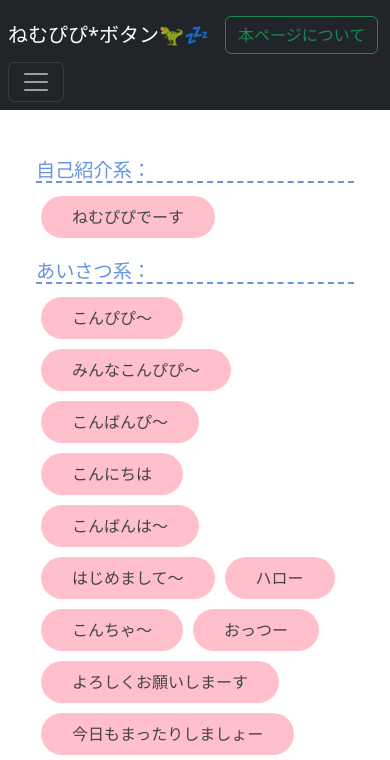
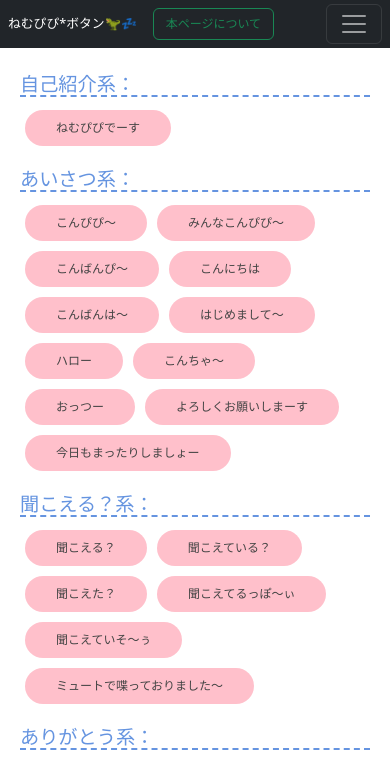
Before and after one commit to bonga-bon-bonga/nemupipi-button, a plain HTML site: page index.html in a window 390 px wide. Shown: the top 760 px of the page. Drawn offline with nearby package versions, Linux system fonts and the light colour scheme.

Commit message:
スマホ表示時のレイアウトを調整

```diff
--- a/css/nemupipi-button.css
+++ b/css/nemupipi-button.css
@@ -3,8 +3,27 @@
     padding-right: .5rem;
 }
 
+@media screen and (max-width: 768px) {
+    .navbar {
+        --bs-navbar-padding-y:0;
+    }
+    .navbar-button {
+        font-size: 0.8rem;
+    }
+    .navbar-brand {
+        font-size: 0.8rem;
+    }
+    .btn {
+        font-size: 0.75rem;
+    }
+}
+
+body {
+    padding-top: 3rem;
+}
+
 .main-contents {
-    padding: 3rem 1.5rem;
+    padding: 1.5rem 0.5rem;
 }
 
 .editmode-information {
--- a/index.html
+++ b/index.html
@@ -131,9 +131,9 @@
     <title>ねむぴぴ*ボタン🦖💤</title>
 </head>
 <body>
-    <nav class="navbar navbar-expand-md navbar-dark bg-dark">
+    <nav class="navbar navbar-expand-md navbar-dark bg-dark fixed-top">
         <a class="navbar-brand" href="#">ねむぴぴ*ボタン🦖💤</a>
-        <button type="button" class="btn btn-outline-success my-2 my-sm-0 me-auto" data-bs-toggle="modal" data-bs-target="#informationModal">本ページについて</button>
+        <button type="button" class="btn navbar-button btn-outline-success my-2 my-sm-0 me-auto" data-bs-toggle="modal" data-bs-target="#informationModal">本ページについて</button>
         <button class="navbar-toggler" type="button" data-bs-toggle="collapse" data-bs-target="#navbarCollapse" aria-controls="navbarCollapse" aria-expanded="false" aria-label="Toggle navigation">
             <span class="navbar-toggler-icon"></span>
         </button>
```
